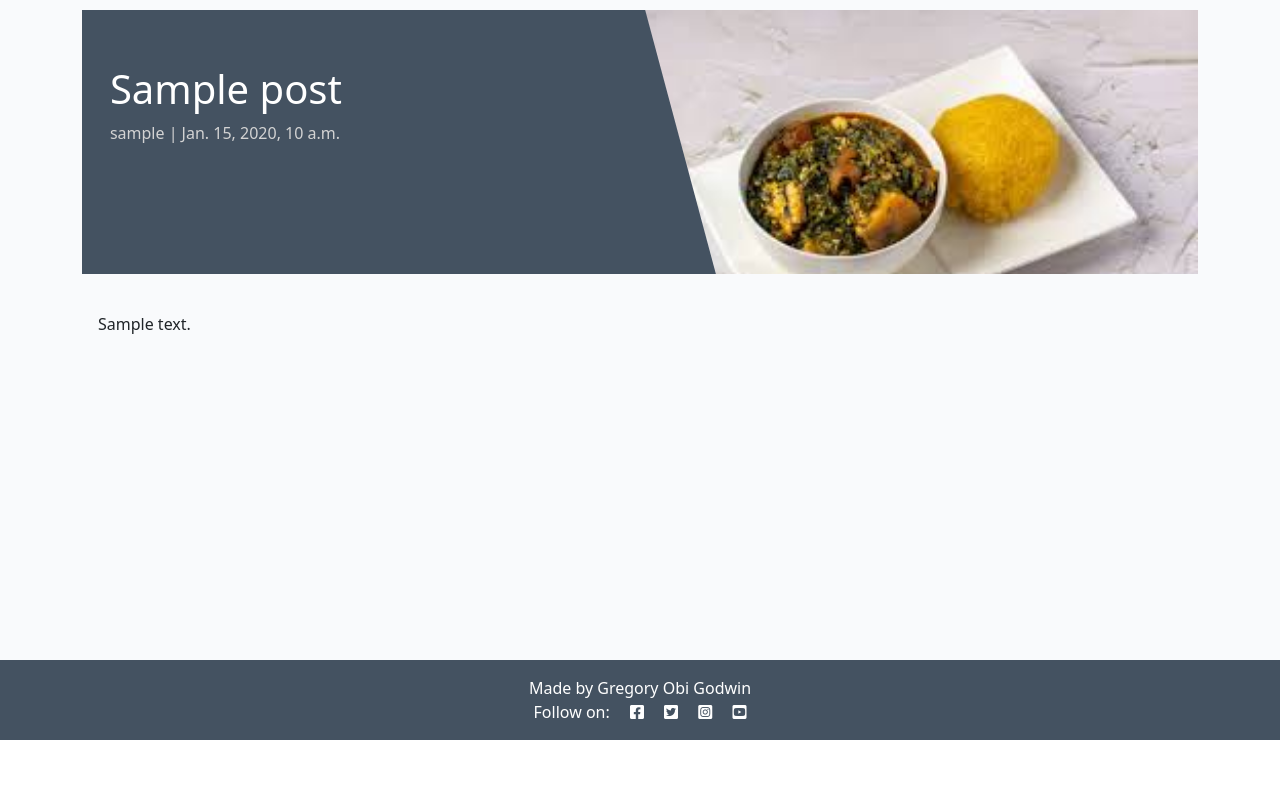
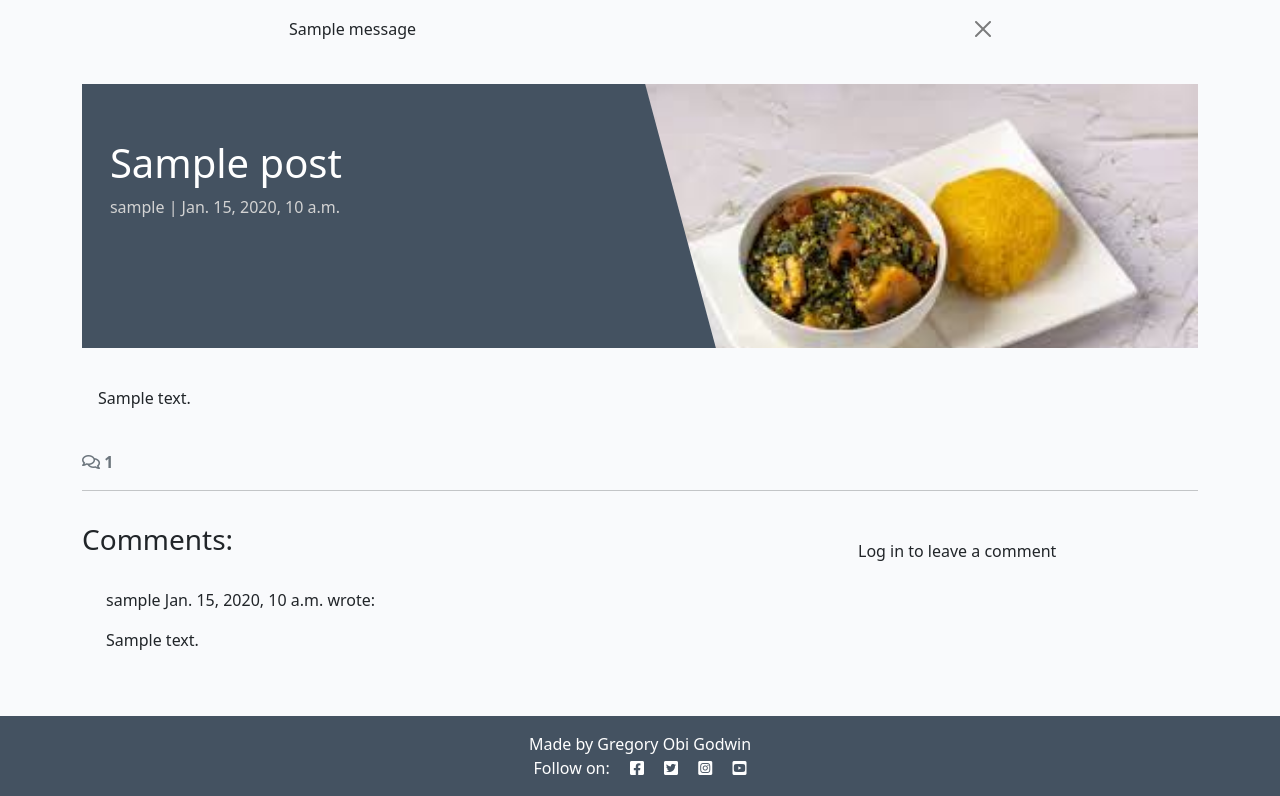
Before and after one commit to greglabo78/PP4-afromeals, a Django app: a page that uses templates/base.html in a window 1280 px wide. Shown: the part 60-856 px from the top of the page. Before the commit the page ends 800 px from the top, so only its background shows below. Run offline with Django 4.2, Linux system fonts and the light colour scheme; tables that the repository leaves empty hold one stand-in row (values such as "Sample post"); one stand-in notice (Sample message) is shown; parts of the project's set-up code (start-up, migrations or seed data) failed here and were passed over; some libraries are stand-ins or nearby versions.

Commit message:
Add posting function and asdding comments to database

```diff
--- /dev/null
+++ b/blog/forms.py
@@ -0,0 +1,7 @@
+from .models import Comment
+from django import forms
+
+class CommentForm(forms.ModelForm):
+    class Meta:
+        model = Comment
+        fields = ('body',)
--- a/blog/templates/blog/post_detail.html
+++ b/blog/templates/blog/post_detail.html
@@ -1,5 +1,6 @@
 {% extends 'base.html' %} {% block content %}
 {% load static %}
+{% load crispy_forms_tags %}
 
 <div class="masthead">
     <div class="container">
@@ -29,6 +30,66 @@
             </div>
         </div>
     </div>
+    <!-- Displaying count of comments -->
+  <div class="row">
+    <div class="col-12">
+      <strong class="text-secondary">
+        <i class="far fa-comments"></i> {{ comment_count }}
+      </strong>
+    </div>
+    <div class="col-12">
+      <hr>
+    </div>
+  </div>
+  <!-- Displaying Comments -->
+  <div class="row">
+    <div class="col-md-8 card mb-4  mt-3 ">
+      <h3>Comments:</h3>
+      <div class="card-body">
+        <!-- We want a for loop inside the empty control tags
+          to iterate through each comment in comments -->
+        {% for comment in comments %}
+        <div class="p-2 comments
+          {% if not comment.approved and comment.author == user %}
+          faded{% elif not comment.approved %} d-none{% endif %}">
+          <p class="font-weight-bold">
+            {{ comment.author }}
+            <span class="font-weight-normal">
+              {{ comment.created_on }}
+            </span> wrote:
+          </p>
+          <div id="comment{{ comment.id }}">
+            {{ comment.body | linebreaks }}
+          </div>
+          {% if not comment.approved and comment.author == user %}
+          <p class="approval">
+            This comment is awaiting approval
+          </p>
+          {% endif %}
+        </div>
+        <!-- Our for loop ends here -->
+        {% endfor %}
+      </div>
+    </div>
+    <!-- Creating New Comments -->
+    <div class="col-md-4 card mb-4 mt-3">
+        <div class="card-body">
+          {% if user.is_authenticated %}
+          <h3>Leave a comment:</h3>
+          <p>Posting as: {{ user.username }}</p>
+          <form id="commentForm" method="post"
+            style="margin-top: 1.3em;">
+            {{ comment_form | crispy }}
+            {% csrf_token %}
+            <button id="submitButton" type="submit"
+              class="btn btn-signup btn-lg">Submit</button>
+          </form>
+          {% else %}
+          <p>Log in to leave a comment</p>
+          {% endif %}
+        </div>
+      </div>
+  </div>
 </div>
 
 {% endblock content %}
--- a/blog/views.py
+++ b/blog/views.py
@@ -1,6 +1,8 @@
 from django.shortcuts import render, get_object_or_404
 from django.views import generic
+from django.contrib import messages
 from .models import Post
+from .forms import CommentForm
 
 # Create your views here.
 class PostList(generic.ListView):
@@ -14,9 +16,28 @@
 
     queryset = Post.objects.filter(status=1)
     post = get_object_or_404(queryset, slug=slug)
+    comments = post.comments.all().order_by("-created_on")
+    comment_count = post.comments.filter(approved=True).count()
+    if request.method == "POST":
+        comment_form = CommentForm(data=request.POST)
+        if comment_form.is_valid():
+            comment = comment_form.save(commit=False)
+            comment.author = request.user
+            comment.post = post
+            comment.save()
+            messages.add_message(
+                request, messages.SUCCESS,
+                'Comment submitted and awaiting approval'
+    )
+
+    comment_form = CommentForm()
 
     return render(
         request,
         "blog/post_detail.html",
-        {"post": post},
+        {"post": post,
+         "comments": comments,
+        "comment_count": comment_count,
+        "comment_form": comment_form,
+        },
     )
--- a/requirements.txt
+++ b/requirements.txt
@@ -1,6 +1,8 @@
 asgiref==3.8.1
+crispy-bootstrap5==0.7
 dj-database-url==0.5.0
 Django==4.2.11
+django-crispy-forms==2.1
 django-summernote==0.8.20.0
 gunicorn==20.1.0
 psycopg2==2.9.9
--- a/templates/base.html
+++ b/templates/base.html
@@ -62,6 +62,21 @@
             </div>
         </div>
     </nav>
+    <!-- displaying Django messages -->
+<div class="container">
+    <div class="row">
+      <div class="col-md-8 offset-md-2">
+        {% for message in messages %}
+        <div class="alert {{ message.tags }} alert-dismissible
+          fade show" id="msg" role="alert">
+          {{ message | safe }}
+          <button type="button" class="btn-close"
+            data-bs-dismiss="alert" aria-label="Close"></button>
+        </div>
+        {% endfor %}
+      </div>
+    </div>
+  </div>
 
     <main class="flex-shrink-0 main-bg">
 
```
Also changed, not shown: afromeals/settings.py (+6 -1 lines).
